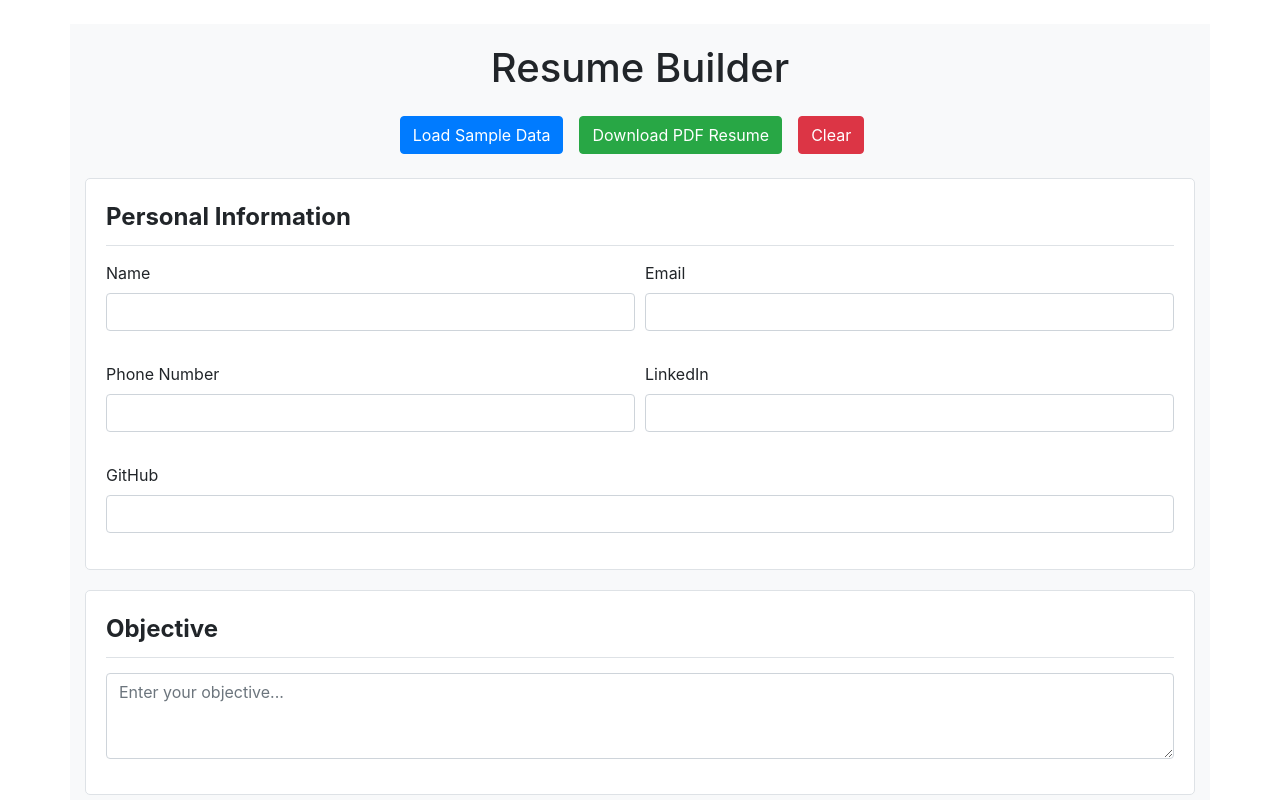
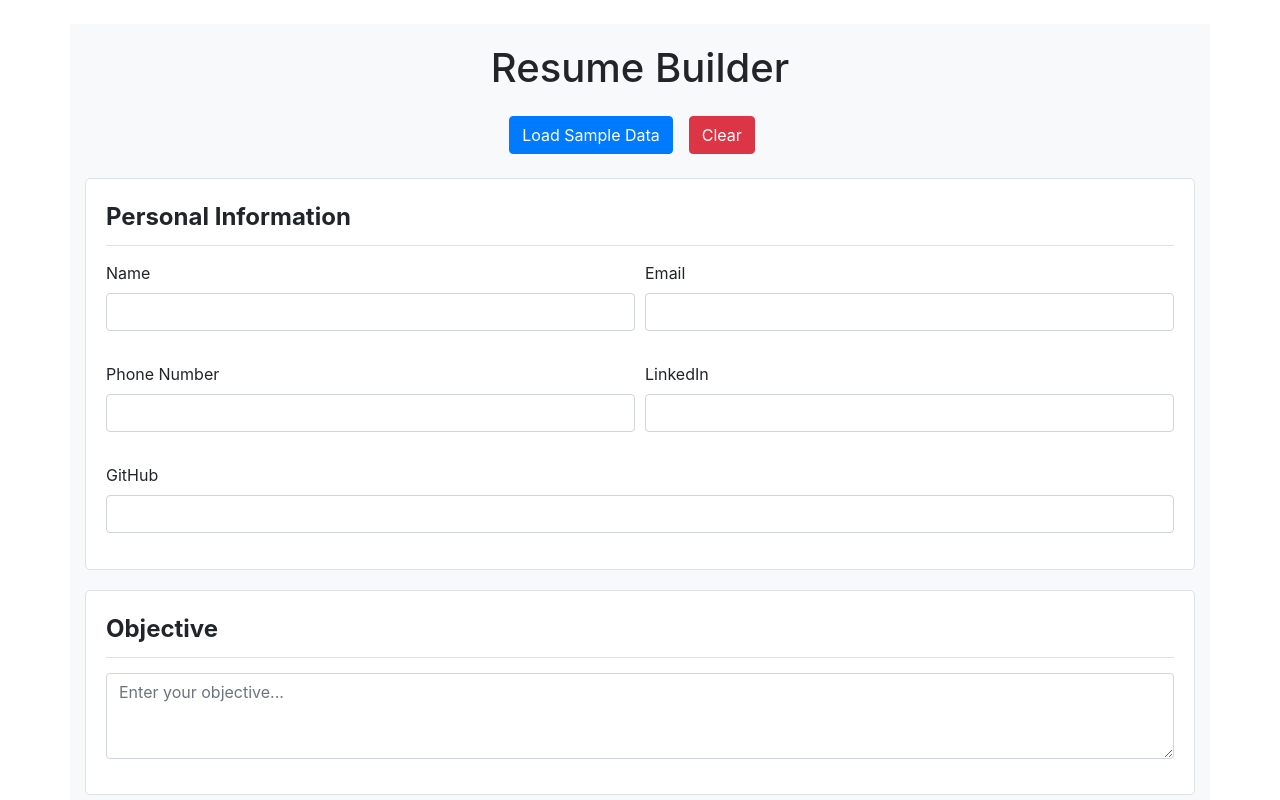
Before and after one commit to tan-june/LatexResumeGenerator, a React (Create React App) app: page / in a window 1280 px wide. Shown: the top 800 px of the page. Built offline with nearby package versions, Linux system fonts and the light colour scheme.

Commit message:
Bug Fix on Button

```diff
--- a/src/App.js
+++ b/src/App.js
@@ -456,13 +456,13 @@ function App() {
       </button>
 
 
-      <button
-          className="btn btn-success mr-3"
+      {/* <button
+          className="btn btn-primary mr-3"
           onClick={downloadResume}
           style={{ }}
         >
           Download PDF Resume
-        </button>
+        </button> */}
 
         <button className="btn btn-danger mr-3" onClick={clearAllFields}>
         Clear
```
